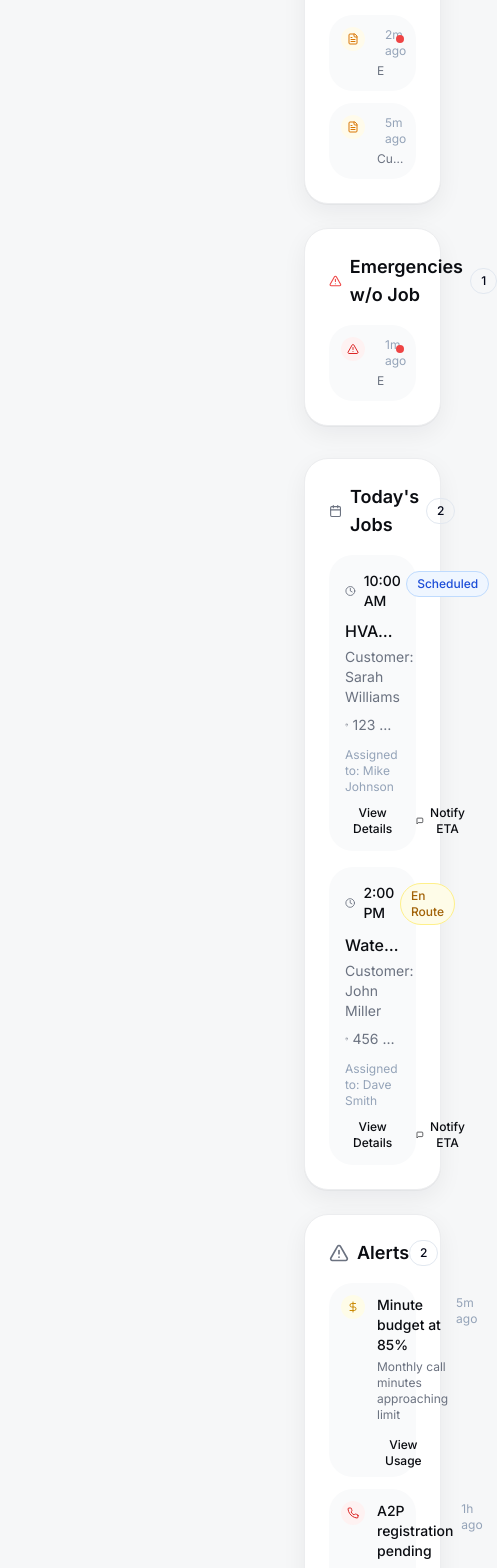
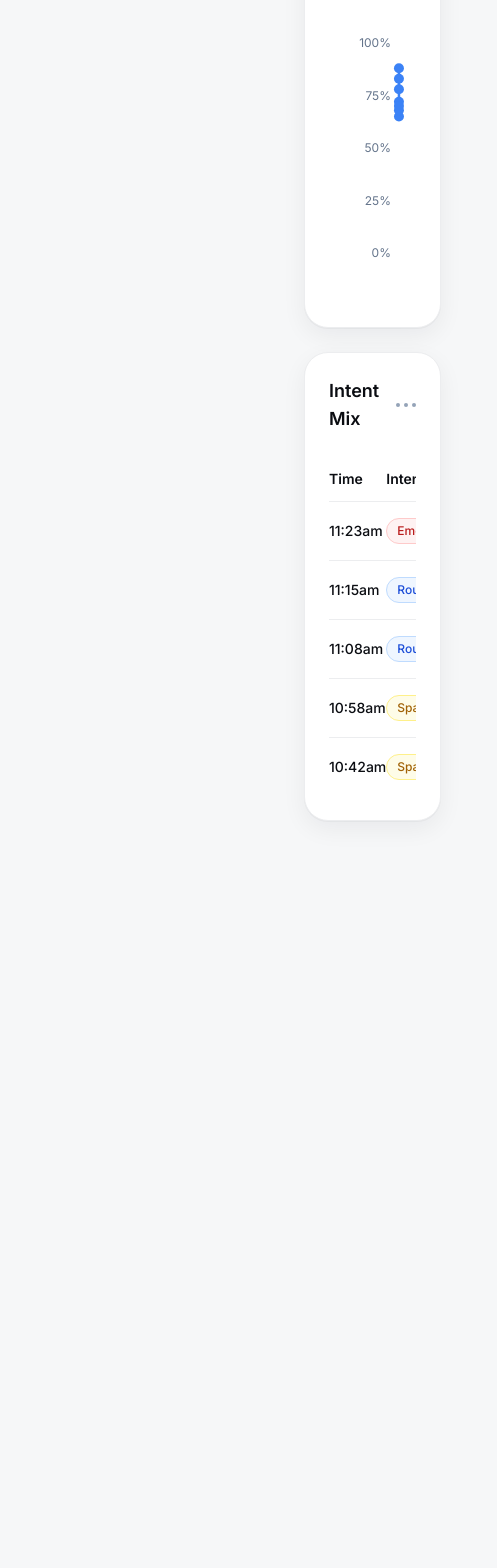
Before and after one commit to Meowi02/venlynos, a Next.js app: page / in a window 390 px wide. Shown: the part 1100-2668 px from the top of the page, 497 px wide, since content can reach past the window. After the commit the page ends 1953 px from the top, so only its background shows below. Built offline with nearby package versions, Linux system fonts and the light colour scheme.

Commit message:
fix: resolve hydration error and restore floating card design
- Fix formatDate function to avoid server/client mismatch
- Restore overview page to original floating card layout
- Enhance card hover effects with proper transform
- Remove complex mock data causing rendering issues

```diff
--- a/app/calls/page.tsx
+++ b/app/calls/page.tsx
@@ -19,16 +19,12 @@ import { Search, Filter, Download, Play, MessageSquare, Plus } from 'lucide-reac
 
 const formatDate = (dateString: string) => {
   const date = new Date(dateString);
-  const now = new Date();
-  const diffInMinutes = Math.floor((now.getTime() - date.getTime()) / (1000 * 60));
-
-  if (diffInMinutes < 60) {
-    return `${diffInMinutes}m ago`;
-  } else if (diffInMinutes < 1440) {
-    return `${Math.floor(diffInMinutes / 60)}h ago`;
-  } else {
-    return date.toLocaleDateString();
-  }
+  return date.toLocaleDateString('en-US', {
+    month: 'short',
+    day: 'numeric',
+    hour: '2-digit',
+    minute: '2-digit'
+  });
 };
 
 const formatPhoneNumber = (e164: string) => {
--- a/app/globals.css
+++ b/app/globals.css
@@ -52,7 +52,7 @@
 
   .venlyn-card:hover {
     box-shadow: var(--shadow-card-hover);
-    transform: translateY(-1px);
+    transform: translateY(-2px);
   }
 
   /* Sidebar glass effect */
--- a/app/page.tsx
+++ b/app/page.tsx
@@ -6,11 +6,8 @@ import Donut from '@/components/Donut';
 import DataTable from '@/components/DataTable';
 import IntentBadge from '@/components/IntentBadge';
 import DispositionBadge from '@/components/DispositionBadge';
-import QueueCard from '@/components/QueueCard';
-import TodayJobsCard, { TodayJob } from '@/components/TodayJobsCard';
-import AlertsCard, { Alert } from '@/components/AlertsCard';
-import { intentMixTable, recentCallsPercentage, distributionData, Intent, Disposition } from '@/lib/data';
-import { FileText, AlertTriangle, Calendar } from 'lucide-react';
+import SectionHeader from '@/components/SectionHeader';
+import { intentMixTable, recentCallsPercentage, distributionData } from '@/lib/data';
 
 // Updated KPIs to match target
 const targetKpis = {
@@ -24,78 +21,6 @@ const targetTrends = {
   bookings: { pct: 12 },
   missedValue: { pct: -8.10 }
 };
-
-// Mock data for the new components
-const mockReviewQueue = [
-  {
-    id: "r1",
-    title: "Low confidence AI response",
-    subtitle: "Emergency call - uncertain symptom identification",
-    type: "review" as const,
-    time: "2m ago",
-    urgent: true
-  },
-  {
-    id: "r2",
-    title: "Escalation requested",
-    subtitle: "Customer requesting human agent",
-    type: "review" as const,
-    time: "5m ago"
-  }
-];
-
-const mockEmergencyQueue = [
-  {
-    id: "e1",
-    title: "No heating - elderly customer",
-    subtitle: "Emergency call without job created",
-    type: "emergency" as const,
-    time: "1m ago",
-    urgent: true
-  }
-];
-
-const mockTodayJobs: TodayJob[] = [
-  {
-    id: "j1",
-    time: "10:00 AM",
-    title: "HVAC System Repair",
-    address: "123 Maple St, Springfield",
-    status: "scheduled",
-    tech: "Mike Johnson",
-    customerName: "Sarah Williams"
-  },
-  {
-    id: "j2",
-    time: "2:00 PM",
-    title: "Water Heater Installation",
-    address: "456 Oak Ave, Springfield",
-    status: "en_route",
-    tech: "Dave Smith",
-    customerName: "John Miller"
-  }
-];
-
-const mockAlerts: Alert[] = [
-  {
-    id: "a1",
-    type: "budget_warning",
-    title: "Minute budget at 85%",
-    description: "Monthly call minutes approaching limit",
-    severity: "medium",
-    timestamp: "5m ago",
-    actionLabel: "View Usage"
-  },
-  {
-    id: "a2",
-    type: "a2p_incomplete",
-    title: "A2P registration pending",
-    description: "SMS campaign approval required",
-    severity: "high",
-    timestamp: "1h ago",
-    actionLabel: "Complete Setup"
-  }
-];
 
 export default function OverviewPage() {
   return (
@@ -144,35 +69,13 @@ export default function OverviewPage() {
         </div>
       </div>
 
-      {/* Queues Section */}
-      <div className="grid grid-cols-1 lg:grid-cols-2 gap-6">
-        <QueueCard
-          title="Needs Review"
-          items={mockReviewQueue}
-          icon={<FileText className="w-5 h-5 text-text-secondary" />}
-          emptyMessage="No calls need review"
-        />
-        <QueueCard
-          title="Emergencies w/o Job"
-          items={mockEmergencyQueue}
-          icon={<AlertTriangle className="w-5 h-5 text-red-500" />}
-          emptyMessage="No emergency calls pending"
-        />
-      </div>
-
-      {/* Today's Schedule & Alerts */}
-      <div className="grid grid-cols-1 lg:grid-cols-2 gap-6">
-        <TodayJobsCard jobs={mockTodayJobs} />
-        <AlertsCard alerts={mockAlerts} />
-      </div>
-
       {/* Charts Grid */}
       <div className="grid grid-cols-1 xl:grid-cols-2 gap-6">
         <div className="venlyn-card">
           <div className="flex items-center justify-between mb-6">
             <h3 className="text-lg font-semibold text-text-primary">Recent Calls</h3>
             <button className="px-4 py-2 text-sm font-medium text-text-secondary bg-gray-100 rounded-full hover:bg-gray-200 transition-colors">
-              Last 7 days
+              Respite
             </button>
           </div>
           <LineChart data={recentCallsPercentage} ariaLabel="Recent calls percentage over time" />
@@ -201,12 +104,12 @@ export default function OverviewPage() {
               {
                 header: 'Intent',
                 accessorKey: 'intent',
-                cell: ({ row }) => <IntentBadge intent={row.original.intent as Intent} />
+                cell: ({ row }) => <IntentBadge intent={row.original.intent} />
               },
               {
                 header: 'Disposition',
                 accessorKey: 'disposition',
-                cell: ({ row }) => <DispositionBadge disposition={row.original.disposition as Disposition} />
+                cell: ({ row }) => <DispositionBadge disposition={row.original.disposition} />
               },
               {
                 header: 'Duration',
```
